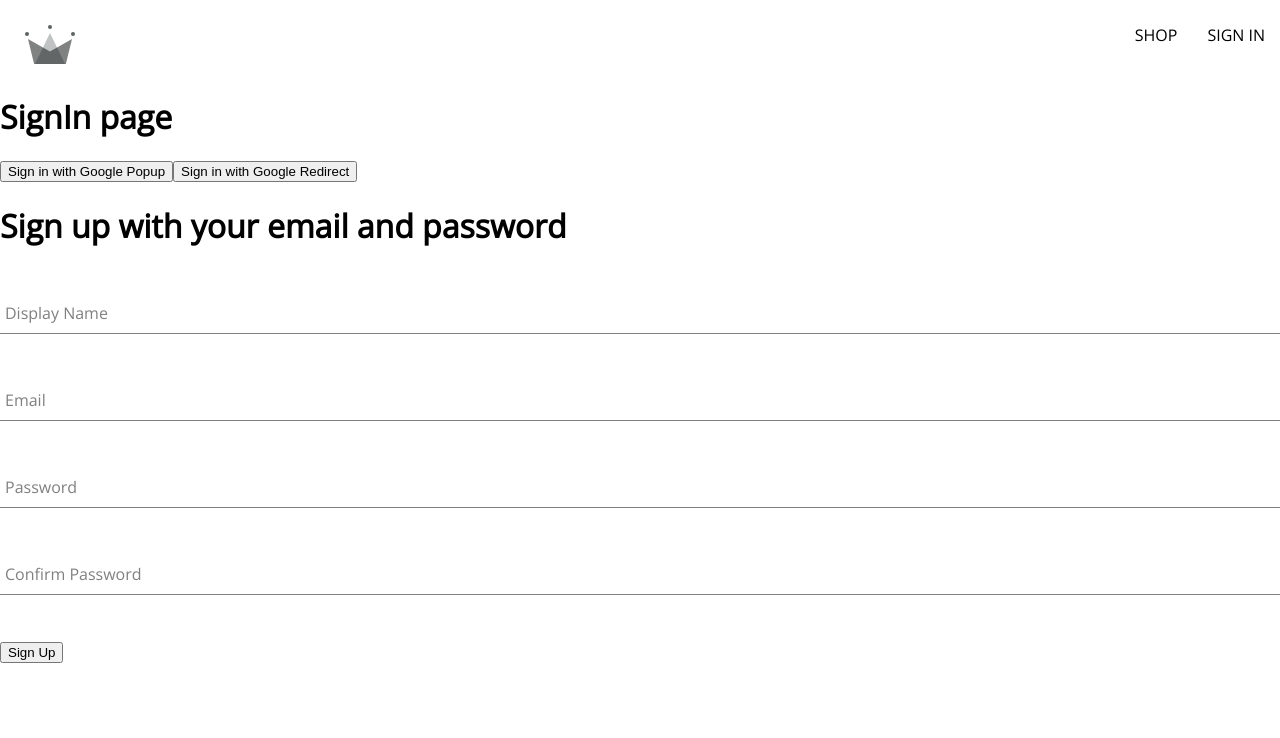
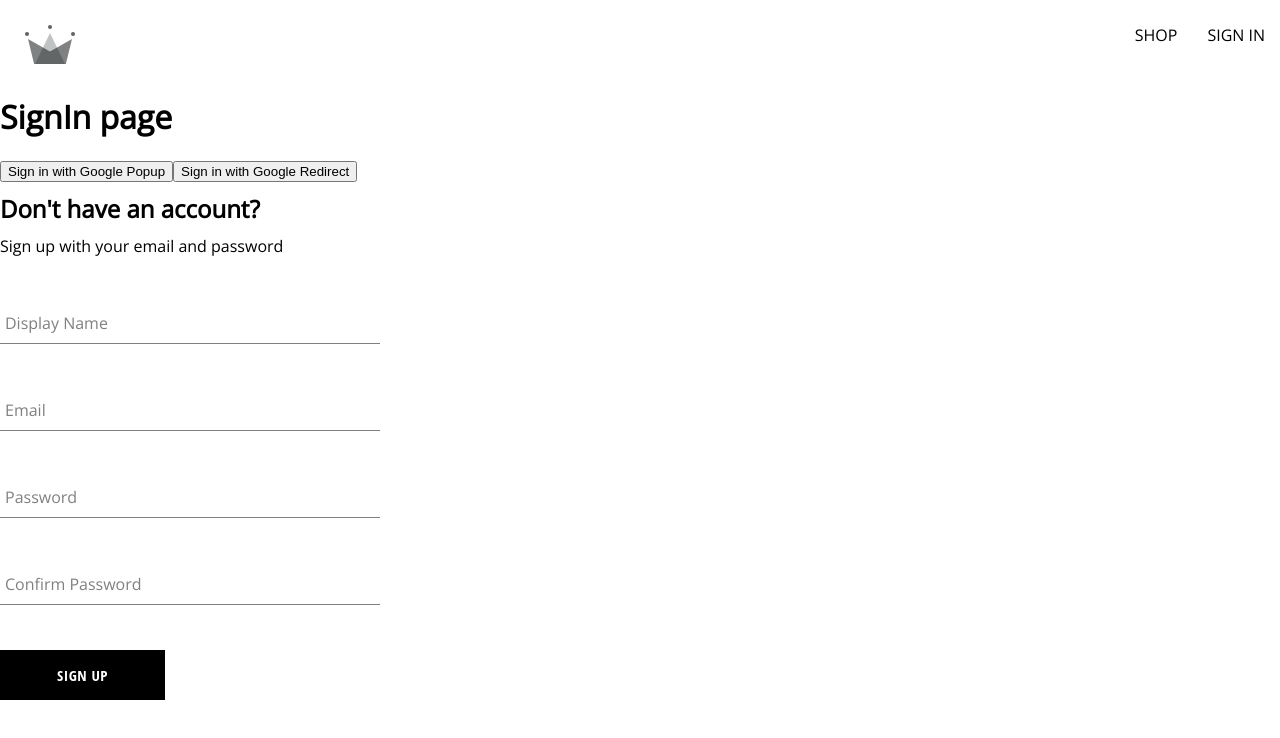
Before and after one commit to Nevin06/ZTM-React-capstone-project, a React (Create React App) app in the folder crwn-clothing/: page /sign-in in a window 1280 px wide. Shown: the top 738 px of the page. Built offline with nearby package versions, Linux system fonts and the light colour scheme.

Commit message:
Custom Button Component

```diff
--- /dev/null
+++ b/crwn-clothing/src/components/button/button.component.jsx
@@ -0,0 +1,26 @@
+import './button.styles.scss';
+
+/*
+default
+
+inverted
+
+google sign in
+*/
+
+const BUTTON_TYPE_CLASSES = {
+    google: 'google-sign-in',
+    inverted: 'inverted'
+}
+
+const Button = ({ children, buttonType, ...otherProps }) => {
+    return (
+        <button className={`button-container ${BUTTON_TYPE_CLASSES[buttonType]}`}
+            {...otherProps}
+        >
+            {children}
+        </button>
+    );
+};
+
+export default Button;
--- /dev/null
+++ b/crwn-clothing/src/components/button/button.styles.scss
@@ -0,0 +1,46 @@
+.button-container {
+    min-width: 165px;
+    width: auto;
+    height: 50px;
+    letter-spacing: 0.5px;
+    line-height: 50px;
+    padding: 0 35px 0 35px;
+    font-size: 15px;
+    background-color: black;
+    color: white;
+    text-transform: uppercase;
+    font-family: 'Open Sans Condensed';
+    font-weight: bolder;
+    border: none;
+    cursor: pointer;
+    display: flex;
+    justify-content: center;
+
+    &:hover {
+        background-color: white;
+        color: black;
+        border: 1px solid black;
+    }
+
+    &.google-sign-in {
+        background-color: #4285f4;
+        color: white;
+
+        &:hover {
+            background-color: #357ae8;
+            border: none;
+        }
+    }
+
+    &.inverted {
+        background-color: white;
+        color: black;
+        border: 1px solid black;
+
+        &:hover {
+            background-color: black;
+            color: white;
+            border: none;
+        }
+    }
+}
--- a/crwn-clothing/src/components/sign-up-form/sign-up-form.component.jsx
+++ b/crwn-clothing/src/components/sign-up-form/sign-up-form.component.jsx
@@ -1,6 +1,8 @@
 import { useState } from "react";
 import { createAuthUserWithEmailAndPassword, createUserDocumentFromAuth } from "../../utils/firebase/firebase.utils";
 import FormInput from "../form-input/form-input.component";
+import './sign-up-form.styles.scss';
+import Button from "../button/button.component";
 
 const defaultFormFields = {
     displayName: '',
@@ -48,8 +50,9 @@
     };
 
     return (
-        <div>
-            <h1>Sign up with your email and password</h1>
+        <div className="sign-up-container">
+        <h2>Don't have an account?</h2>
+            <span>Sign up with your email and password</span>
             <form onSubmit={handleSubmit}>
                 <FormInput label="Display Name" type="text" required onChange={handleChange} name="displayName" value={displayName} />
 
@@ -58,7 +61,7 @@
                 <FormInput label="Password" type="password" required onChange={handleChange} name="password" value={password} />
 
                 <FormInput label="Confirm Password" type="password" required onChange={handleChange} name="confirmPassword" value={confirmPassword} />
-                <button type="submit">Sign Up</button>
+                <Button type="submit">Sign Up</Button>
             </form>
         </div>
     );
--- /dev/null
+++ b/crwn-clothing/src/components/sign-up-form/sign-up-form.styles.scss
@@ -0,0 +1,9 @@
+.sign-up-container {
+    display: flex;
+    flex-direction: column;
+    width: 380px;
+
+    h2 {
+        margin: 10px 0;
+    }
+}
```
